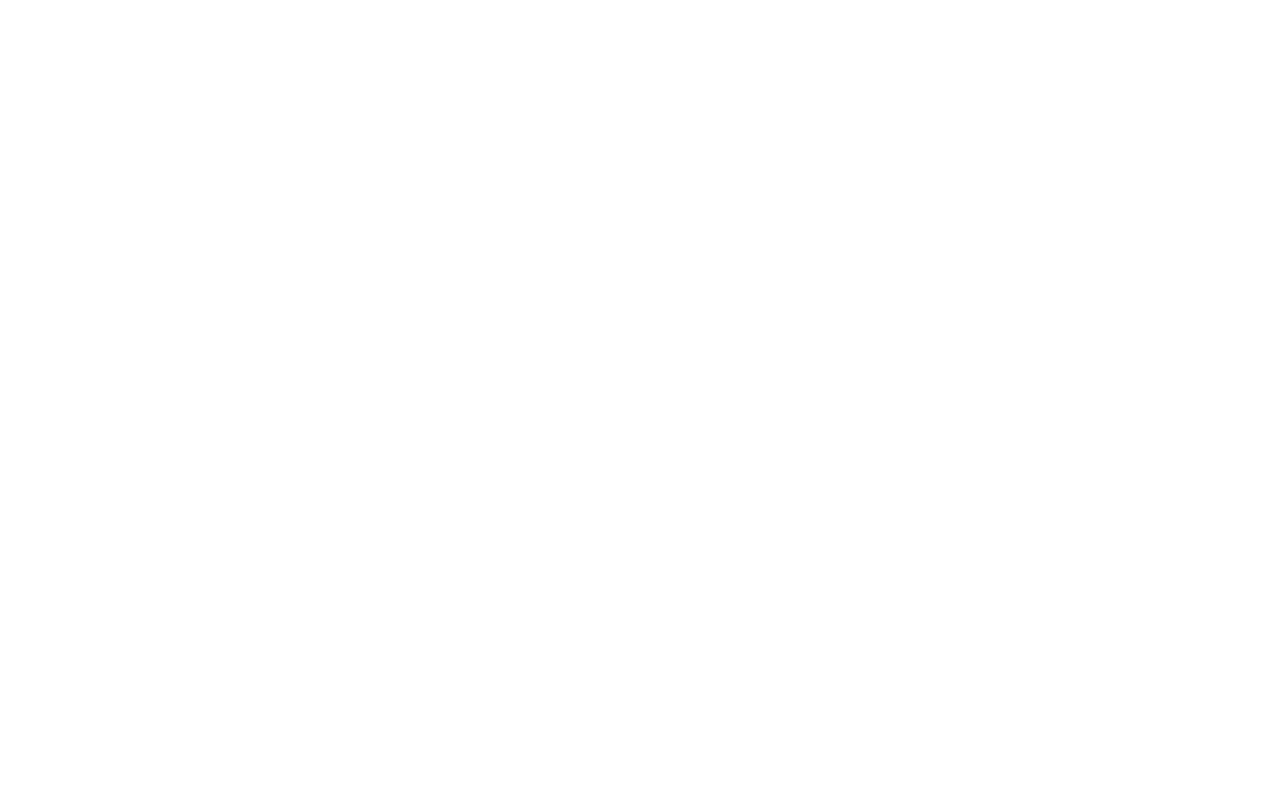
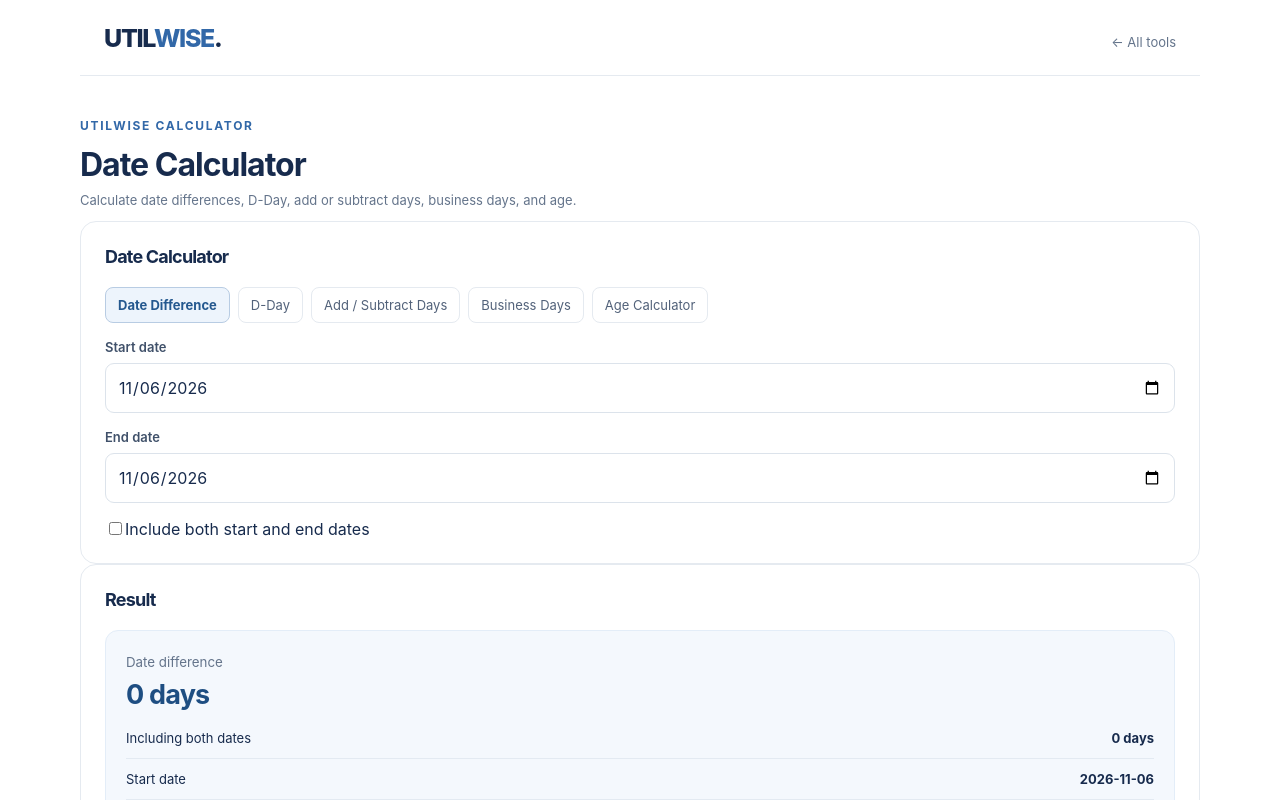
Before and after one commit to mmw833/utilwise, a Next.js app: page /en/date in a window 1280 px wide. Before the commit this address had no page. Shown: the top 800 px of the page. Built offline with nearby package versions, Linux system fonts and the light colour scheme; a web font is replaced by a local one.

Commit message:
Add English date calculator page

```diff
--- /dev/null
+++ b/app/en/date/page.tsx
@@ -0,0 +1,4 @@
+import type {Metadata} from "next";
+import DateCalculator from "../../../components/DateCalculator";
+export const metadata:Metadata={title:"Date Calculator | Date Difference, D-Day, Business Days & Age - UTILWISE",description:"Calculate date differences, countdowns, add or subtract days, business days, age, and days lived with this free date calculator.",alternates:{canonical:"/en/date"},openGraph:{title:"Date Calculator | UTILWISE",description:"Calculate date differences, D-Day, business days, and age.",url:"https://utilwise.kr/en/date",siteName:"UTILWISE",locale:"en_US",type:"website"}};
+export default function Page(){return <main><header className="wrap header"><a href="/en" className="logo">UTIL<span>WISE</span>.</a><a href="/en" className="sub">← All tools</a></header><section className="wrap section"><div className="eyebrow">UTILWISE CALCULATOR</div><h1 style={{fontSize:32,letterSpacing:"-1px",margin:"12px 0 8px"}}>Date Calculator</h1><p className="sub">Calculate date differences, D-Day, add or subtract days, business days, and age.</p><DateCalculator lang="en"/><section className="date-guide"><p>Results are for general reference. Business days depend on local public holidays and employer schedules.</p></section></section></main>}
```
